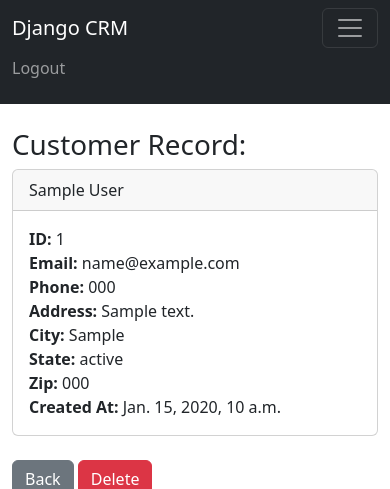
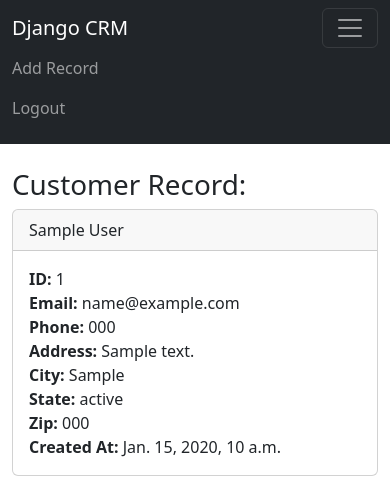
Before and after one commit to AdityaPunetha/Django-CRM, a Django app: page /record/1/ in a window 390 px wide, after a click that opens the changed part. Shown: the top 489 px of the page. Run offline with Django 4.2, Linux system fonts and the light colour scheme; a user stored in the database is signed in; tables that the repository leaves empty hold one stand-in row (values such as "Sample post").

Commit message:
add record

```diff
--- a/website/templates/navbar.html
+++ b/website/templates/navbar.html
@@ -16,6 +16,9 @@
       <ul class="navbar-nav me-auto mb-2 mb-lg-0">
         {% if user.is_authenticated %}
         <li class="nav-item">
+          <a class="nav-link" href="{% url 'add_record' %}">Add Record</a>
+        </li>
+        <li class="nav-item">
           <a class="nav-link" href="{% url 'logout' %}">Logout</a>
         </li>
         {% else %}
--- a/website/templates/record.html
+++ b/website/templates/record.html
@@ -36,6 +36,8 @@
 
 <br />
 <a href="{% url 'home' %}" class="btn btn-secondary">Back</a>
-<a href="{% url 'home' %}" class="btn btn-danger">Delete</a>
+<a href="{% url 'delete_record' customer_record.id %}" class="btn btn-danger"
+  >Delete</a
+>
 
 {% endblock %}
--- a/website/urls.py
+++ b/website/urls.py
@@ -8,4 +8,6 @@
     path("logout/", views.logout_user, name="logout"),
     path("register/", views.register_user, name="register"),
     path("record/<int:pk>/", views.customer_record, name="record"),
+    path("delete/<int:pk>/", views.delete_record, name="delete_record"),
+    path("add_record/", views.add_record, name="add_record"),
 ]
--- a/website/views.py
+++ b/website/views.py
@@ -1,7 +1,7 @@
 from django.shortcuts import render, redirect
 from django.contrib.auth import authenticate, login, logout
 from django.contrib import messages
-from website.forms import SignUpForm
+from website.forms import SignUpForm, AddRecordForm
 from website.models import Record
 
 # Create your views here.
@@ -58,3 +58,30 @@
     else:
         messages.error(request, "You must be logged in to view this page.")
         return redirect("home")
+
+
+def delete_record(request, pk):
+    if request.user.is_authenticated:
+        record = Record.objects.get(id=pk)
+        record.delete()
+        messages.success(request, "Record deleted.")
+        return redirect("home")
+    else:
+        messages.error(request, "You must be logged in to delete this record.")
+        return redirect("home")
+
+
+def add_record(request):
+    form = AddRecordForm(request.POST or None)
+    if request.user.is_authenticated:
+        if request.method == "POST":
+            if form.is_valid():
+                add_record = form.save()
+                messages.success(request, "Record added.")
+                return redirect("home")
+
+        else:
+            return render(request, "add_record.html", {"form": form})
+    else:
+        messages.error(request, "You must be logged in to add a record.")
+        return redirect("home")
```
Also changed, not shown: website/forms.py (+64 -0 lines), website/templates/add_record.html (added, +13 -0 lines).
